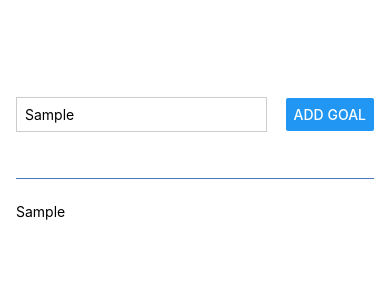
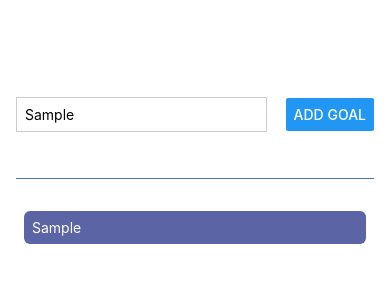
Before and after one commit to moreenkim/personal-journaling-app, a React Native app: screen / in a window 390 px wide. Both pictures are taken after typing "Sample" into the empty fields and a click on the button "ADD GOAL". Shown: the top 300 px of the page. Built offline with nearby package versions, Linux system fonts and the light colour scheme.

Commit message:
Add display styling to they list of entries

```diff
--- a/App.js
+++ b/App.js
@@ -21,12 +21,13 @@
         <Button title="Add Goal" onPress={addGoalHandler}/>
       </View>
       <View style={styles.goalsContainer}>
-          {
-          personalGoals.map((goal) => (
-            <Text>{goal} </Text>
-          ))
-
-          }
+        {personalGoals.map((goal) => (
+          <View style={styles.goalItem} key={goal}>
+            <Text style={styles.goalText}>
+              {goal}{" "}
+            </Text>
+          </View>
+        ))}
       </View>
     </View>
   );
@@ -56,5 +57,14 @@
   },
   goalsContainer: {
     flex: 5
+  },
+  goalItem: {
+    margin: 8,
+    borderRadius: 6,
+    backgroundColor: "#5b64a4",
+    padding: 8,
+  },
+  goalText : {
+    color: "white",
   }
 });
```
